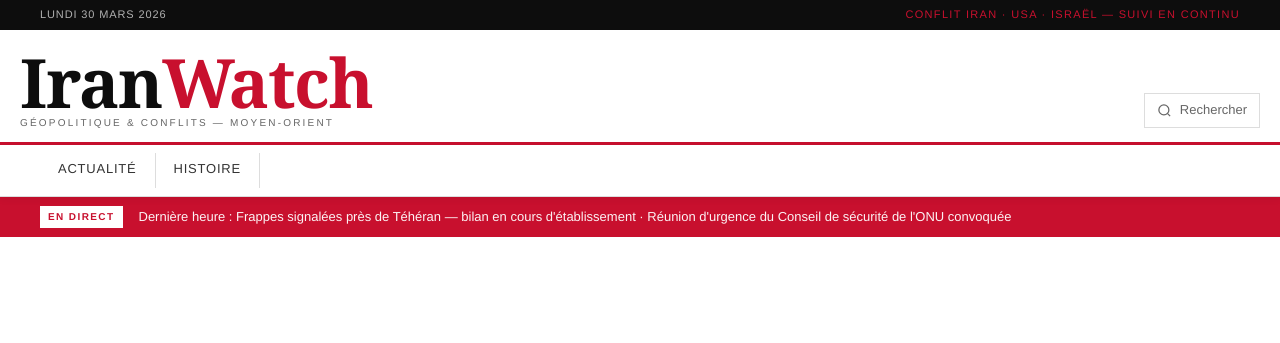
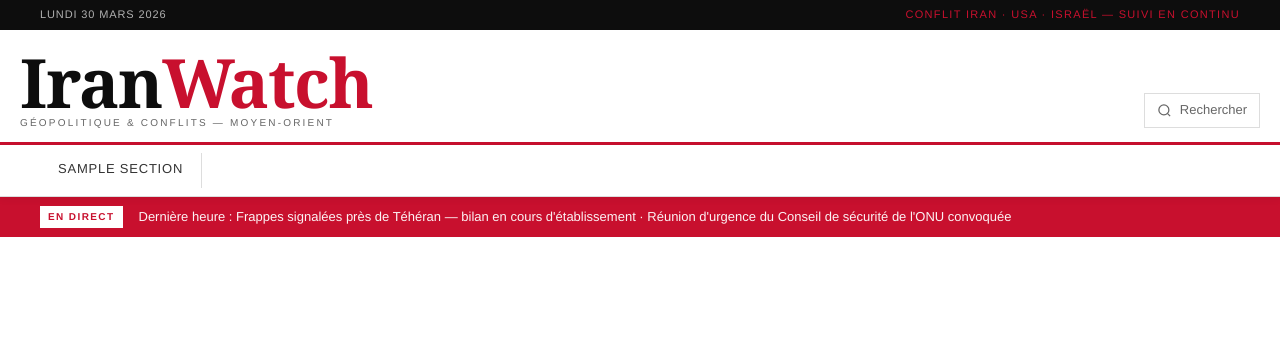
Before and after one commit to stevecrafted/WW3, a PHP site: template app/views/front_office/layouts/main.php in a window 1280 px wide. Shown: the top 343 px of the page. Run offline with PHP 8.4, Linux system fonts and the light colour scheme; the template is opened without the code that fills it: most values are stand-ins (such as "Sample title", 1, 10 or a date in 2020).

Commit message:
Navbar dynamique

```diff
--- a/app/views/front_office/layouts/main.php
+++ b/app/views/front_office/layouts/main.php
@@ -52,15 +52,14 @@
 
         <nav class="nav-primary" role="navigation" aria-label="Navigation principale">
             <div class="nav-primary__inner">
-                <a href="/actualite"
-                    class="nav-primary__item <?= ($currentPage ?? '') === 'actualite' ? 'nav-primary__item--active' : '' ?>"
-                    aria-current="<?= ($currentPage ?? '') === 'actualite' ? 'page' : 'false' ?>">
-                    Actualité
-                </a>
-                <div class="nav-primary__divider" aria-hidden="true"></div>
-                <a href="/histoire"
-                    class="nav-primary__item <?= ($currentPage ?? '') === 'histoire' ? 'nav-primary__item--active' : '' ?>">Histoire</a>
-                <div class="nav-primary__divider" aria-hidden="true"></div>
+                <?php foreach ($sections as $section): ?>
+                    <a href="/<?= htmlspecialchars($section->slug) ?>"
+                        class="nav-primary__item <?= ($currentPage ?? '') === $section->slug ? 'nav-primary__item--active' : '' ?>"
+                        aria-current="<?= ($currentPage ?? '') === $section->slug ? 'page' : 'false' ?>">
+                        <?= htmlspecialchars($section->name) ?>
+                    </a>
+                    <div class="nav-primary__divider" aria-hidden="true"></div>
+                <?php endforeach; ?>
             </div>
         </nav>
 
```
Also changed, not shown: app/controllers/BaseController.php (+12 -0 lines).
